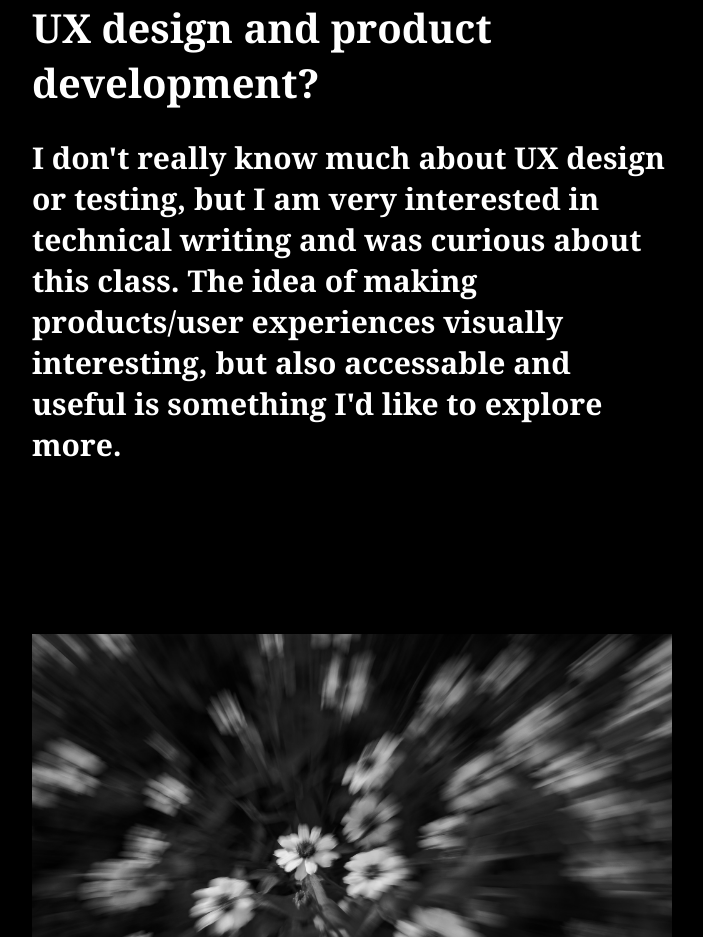
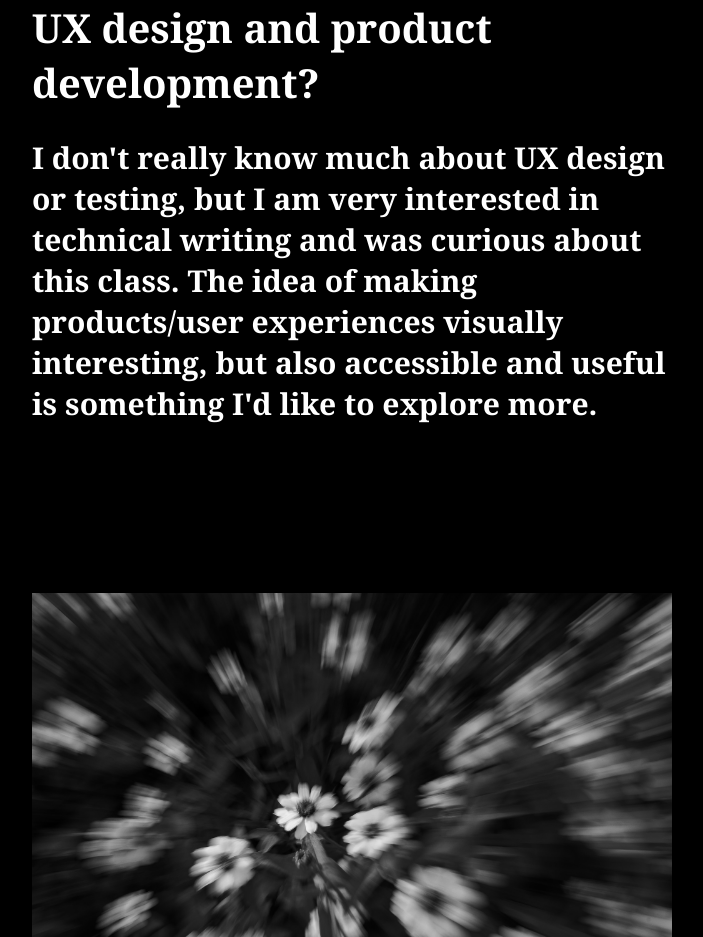
Before and after one commit to pamelarsmith/pamintroUX, a plain HTML site: page index.html in a window 1280 px wide. Shown: the part 3780-4717 px from the top of the page, without its empty margins (288-991 px from the left). Drawn offline with Linux system fonts and the light colour scheme.

Commit message:
Update index.html

```diff
--- a/index.html
+++ b/index.html
@@ -92,7 +92,7 @@
   <!--So, what exactly are you into? Take some time to explain your passions.-->
 <div class="textblock" style="text-align: left">
          <h1>Why UX Design and Usability Testing? Where do you see yourself within this nexus of UX design and product development? </h1>
-  <h2>I don't really know much about UX design or testing, but I am very interested in technical writing and was curious about this class. The idea of making products/user experiences visually interesting, but also accessable and useful is something I'd like to explore more.</h2>
+  <h2>I don't really know much about UX design or testing, but I am very interested in technical writing and was curious about this class. The idea of making products/user experiences visually interesting, but also accessible and useful is something I'd like to explore more.</h2>
   </div>
 <br>
 <br>
```
